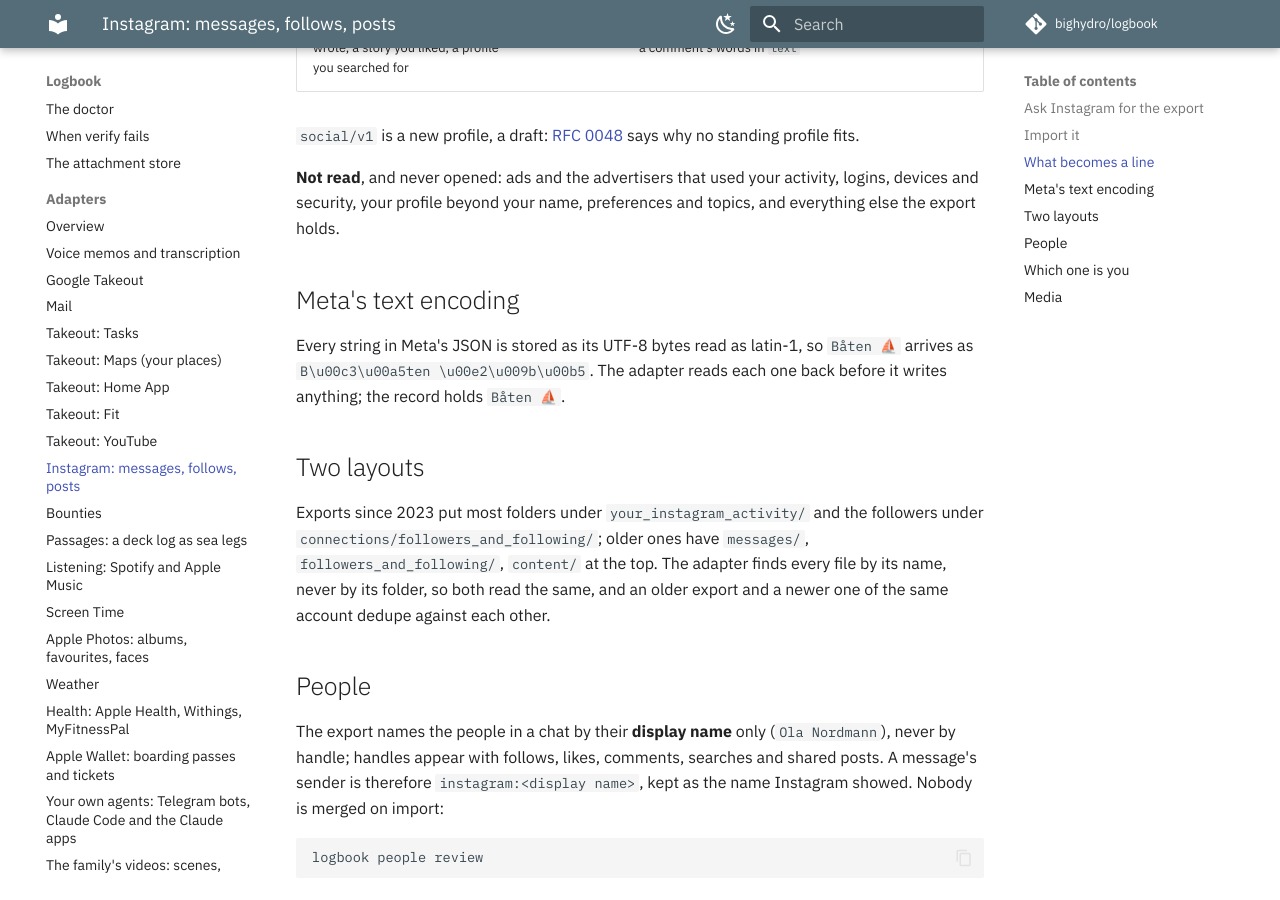
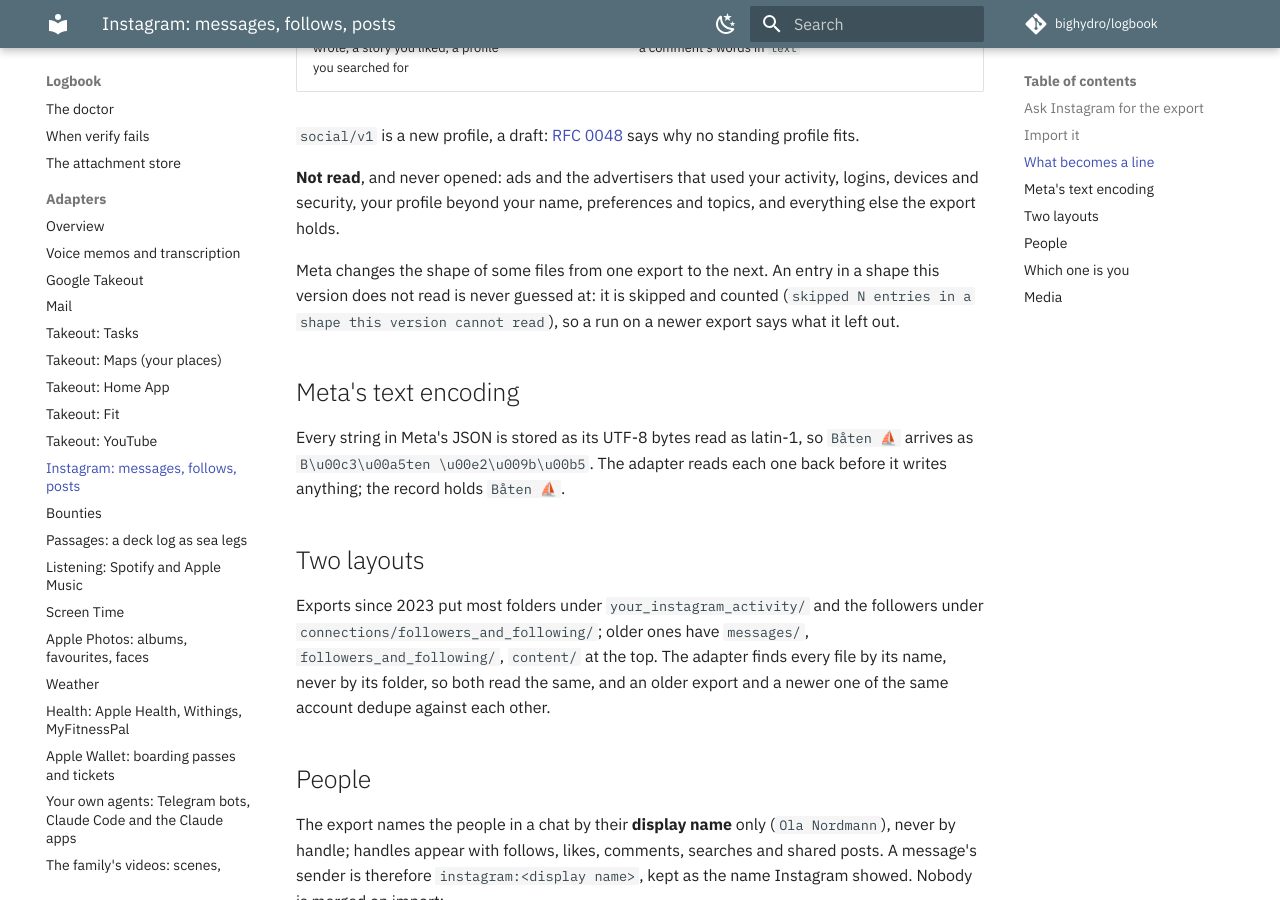
Before and after one commit to bighydro/logbook, an MkDocs documentation site: the page built from docs/adapters/instagram.md, in a window 1280 px wide and 900 px high, scrolled down 1725 px. Built offline with MkDocs 1.6.1 and Material for MkDocs 9.7.7, drawn with Linux system fonts in a browser that asks for light colours; comment, search, counter and statistics services are not loaded.

Commit message:
docs: instagram — an entry in a shape this version cannot read is counted, never guessed
Co-Authored-By: Claude Opus 5.5 <noreply@anthropic.com>
Claude-Session: https://claude.ai/code/session_01RvU6JDVDEnjoMAfZwFRo4W
Signed-off-by: bighydro <122497530+bighydro@users.noreply.github.com>

```diff
--- a/docs/adapters/instagram.md
+++ b/docs/adapters/instagram.md
@@ -53,10 +53,15 @@ says why no standing profile fits.
 **Not read**, and never opened: ads and the advertisers that used your activity, logins, devices and
 security, your profile beyond your name, preferences and topics, and everything else the export holds.
 
+Meta changes the shape of some files from one export to the next. An entry in a shape this version
+does not read is never guessed at: it is skipped and counted (`skipped N entries in a shape this
+version cannot read`), so a run on a newer export says what it left out.
+
 ## Meta's text encoding
 
 Every string in Meta's JSON is stored as its UTF-8 bytes read as latin-1, so `Båten ⛵` arrives as
-`B\u00c3\u00a5ten \u00e2\u009b\u00b5`. The adapter reads each one back before it writes anything; the record holds `Båten ⛵`.
+`B\u00c3\u00a5ten \u00e2\u009b\u00b5`. The adapter reads each one back before it writes anything;
+the record holds `Båten ⛵`.
 
 ## Two layouts
 
```
